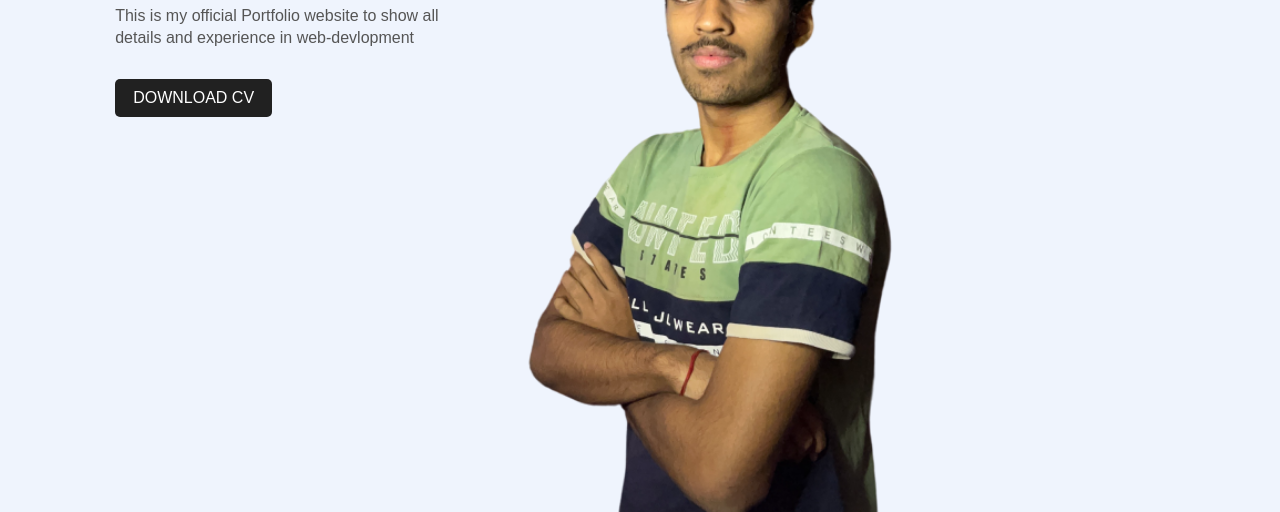
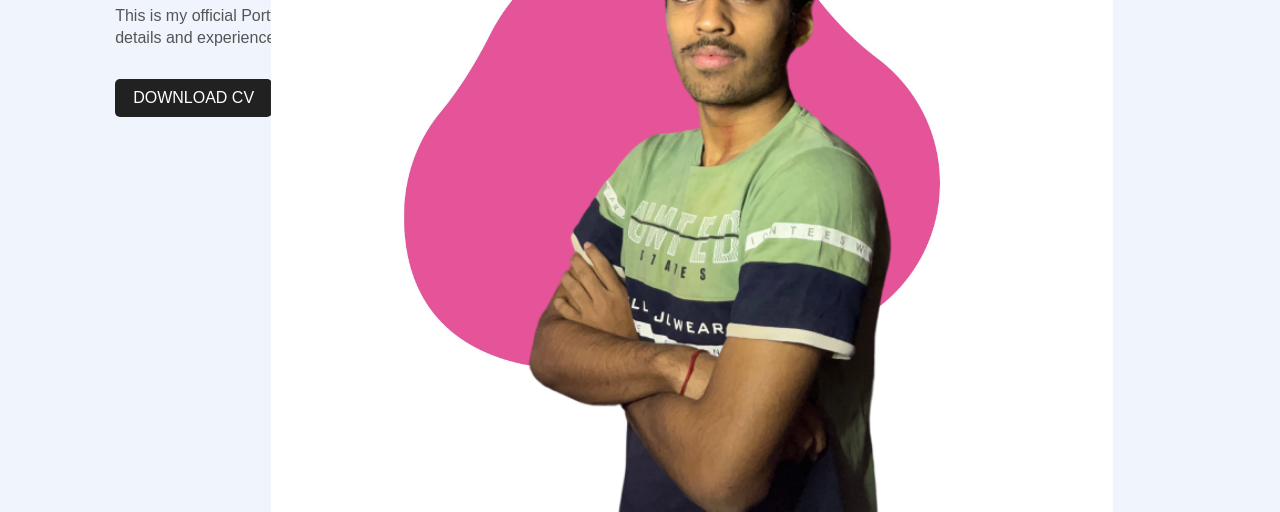
Before and after one commit to shubham4556tf/portfolio, a plain HTML site: page index.html in a window 1280 px wide. Shown: the part 320-832 px from the top of the page. Drawn offline with Linux system fonts and the light colour scheme.

Commit message:
add shape image code

```diff
--- a/index.html
+++ b/index.html
@@ -25,7 +25,7 @@
             </p>
             <a href="#">DOWNLOAD CV</a>
             <div class="image">
-                <img src="shape.png" class="shape">
+                <img src="static/shape.JPG" class="shape">
                 <img src="static/shubham.png" class="boy">
         </div>
     </div>
```
